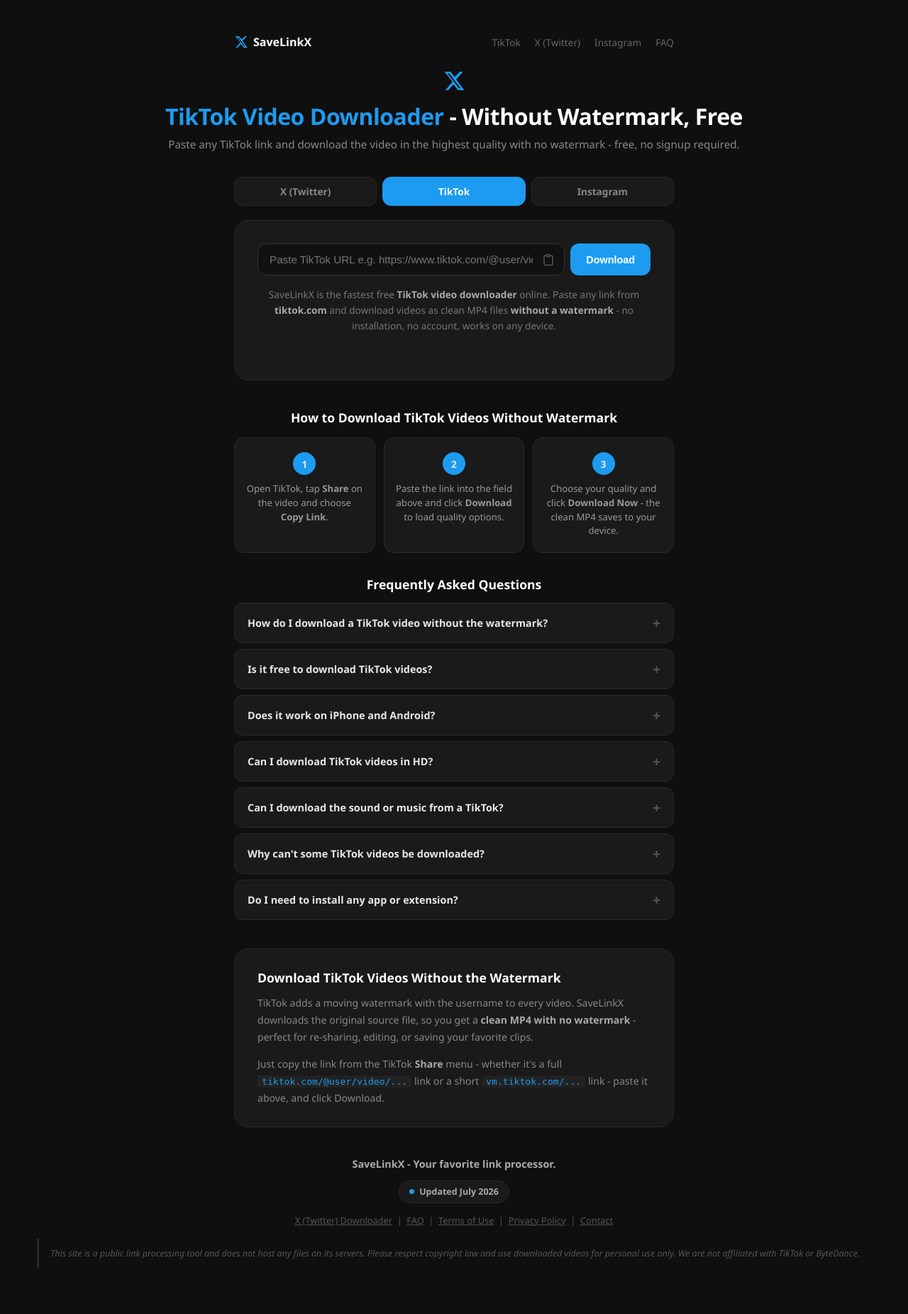
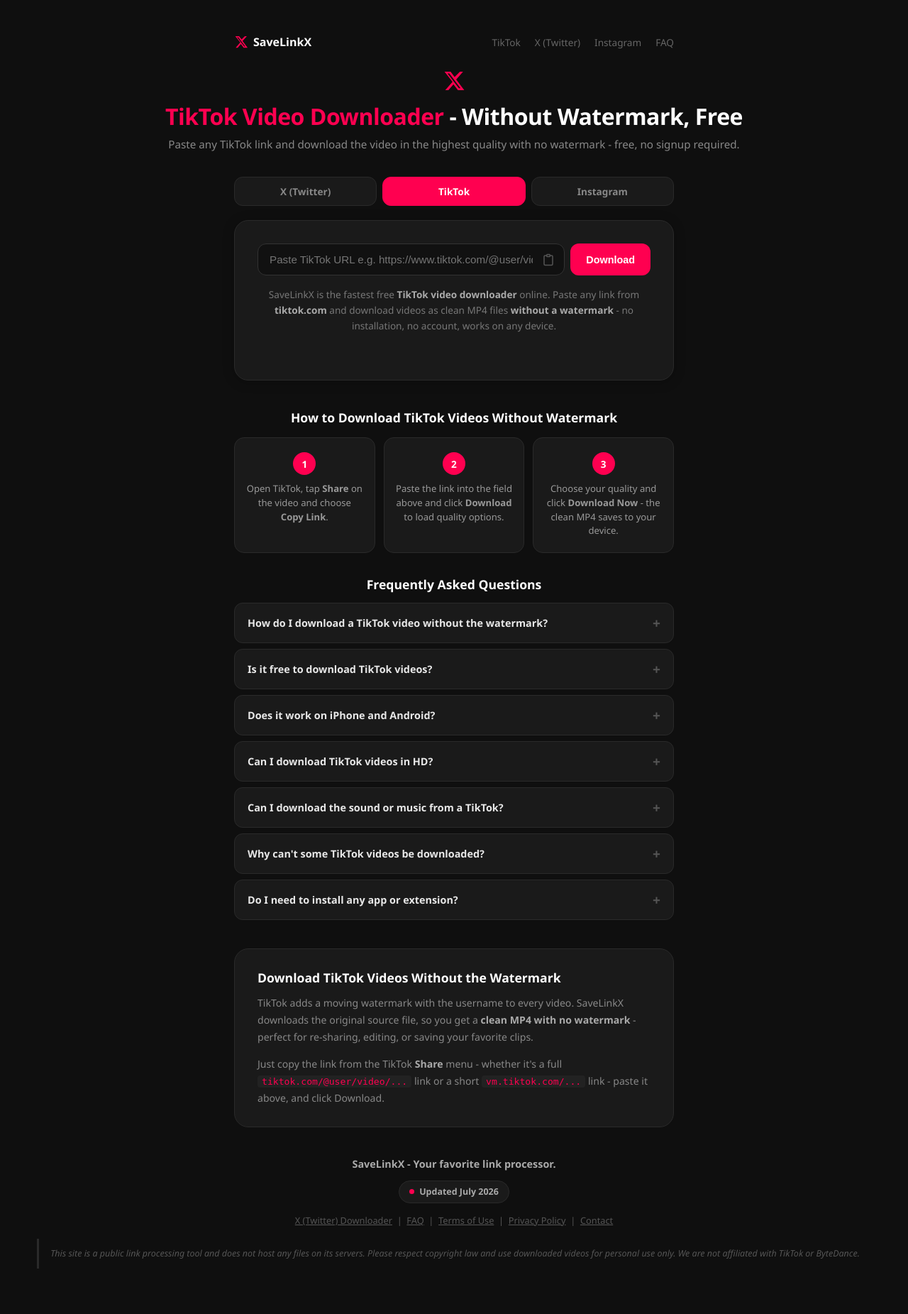
Before and after one commit to lars-rib/savelinkx, a Flask app: page /tiktok/ in a window 1280 px wide. Shown: the whole page at 71% size. Run offline with Flask 3, Linux system fonts and the light colour scheme; some libraries are stand-ins or nearby versions.

Commit message:
Visual design: per-platform accent colors + CSS enhancements

```diff
--- a/templates/base.html
+++ b/templates/base.html
@@ -7,26 +7,32 @@
   {% block head %}{% endblock %}
   <style>
     *, *::before, *::after { box-sizing: border-box; margin: 0; padding: 0; }
+
+    :root { --accent: #1d9bf0; --accent-hover: #1a8cd8; }
+    [data-platform="tiktok"]   { --accent: #ff0050; --accent-hover: #d90044; }
+    [data-platform="instagram"] { --accent: #E1306C; --accent-hover: #c7255a; }
+
     body { font-family: 'Segoe UI', system-ui, sans-serif; background: #0f0f0f; color: #e8e8e8; min-height: 100vh; display: flex; flex-direction: column; align-items: center; padding: 48px 16px 64px; }
     header { text-align: center; margin-bottom: 36px; }
     .logo { display: inline-flex; align-items: center; gap: 10px; margin-bottom: 12px; }
-    .logo svg { width: 32px; height: 32px; fill: #1d9bf0; }
+    .logo svg { width: 32px; height: 32px; fill: var(--accent); transition: transform 0.2s; }
+    .logo:hover svg { transform: scale(1.08); }
     header h1 { font-size: 2rem; font-weight: 800; color: #fff; letter-spacing: -0.5px; }
-    header h1 span { color: #1d9bf0; }
+    header h1 span { color: var(--accent); }
     header p { color: #888; margin-top: 8px; font-size: 0.95rem; }
-    .card { background: #1a1a1a; border: 1px solid #2a2a2a; border-radius: 20px; padding: 32px; width: 100%; max-width: 620px; }
+    .card { background: #1a1a1a; border: 1px solid #2a2a2a; border-radius: 20px; padding: 32px; width: 100%; max-width: 620px; box-shadow: 0 2px 16px rgba(0,0,0,0.25); }
     .input-row { display: flex; gap: 8px; }
     .input-wrap { position: relative; flex: 1; }
-    input[type="text"] { width: 100%; background: #111; border: 1.5px solid #333; border-radius: 12px; padding: 13px 44px 13px 16px; color: #e8e8e8; font-size: 0.95rem; outline: none; transition: border-color 0.2s; }
-    input[type="text"]:focus { border-color: #1d9bf0; }
+    input[type="text"] { width: 100%; background: #111; border: 1.5px solid #333; border-radius: 12px; padding: 13px 44px 13px 16px; color: #e8e8e8; font-size: 0.95rem; outline: none; transition: border-color 0.2s, box-shadow 0.2s; }
+    input[type="text"]:focus { border-color: var(--accent); box-shadow: 0 0 0 3px rgba(29,155,240,0.1); }
     #pasteBtn { position: absolute; right: 10px; top: 50%; transform: translateY(-50%); background: none; border: none; padding: 4px; cursor: pointer; color: #555; border-radius: 6px; transition: color 0.2s; font-size: 0; }
-    #pasteBtn:hover { color: #1d9bf0; }
+    #pasteBtn:hover { color: var(--accent); }
     #pasteBtn svg { width: 18px; height: 18px; }
-    button { cursor: pointer; border: none; border-radius: 12px; padding: 13px 22px; font-size: 0.9rem; font-weight: 700; transition: opacity 0.2s, background 0.2s, transform 0.1s; }
+    button { cursor: pointer; border: none; border-radius: 12px; padding: 13px 22px; font-size: 0.9rem; font-weight: 700; transition: opacity 0.2s, background 0.2s, transform 0.1s, box-shadow 0.2s; }
     button:active:not(:disabled) { transform: scale(0.97); }
     button:disabled { opacity: 0.4; cursor: not-allowed; }
-    #fetchBtn { background: #1d9bf0; color: #fff; white-space: nowrap; display: flex; align-items: center; gap: 6px; }
-    #fetchBtn:hover:not(:disabled) { background: #1a8cd8; }
+    #fetchBtn { background: var(--accent); color: #fff; white-space: nowrap; display: flex; align-items: center; gap: 6px; }
+    #fetchBtn:hover:not(:disabled) { background: var(--accent-hover); box-shadow: 0 4px 14px rgba(0,0,0,0.3); }
     .spinner { width: 16px; height: 16px; border: 2px solid rgba(255,255,255,0.3); border-top-color: #fff; border-radius: 50%; animation: spin 0.7s linear infinite; display: none; }
     @keyframes spin { to { transform: rotate(360deg); } }
     #status { margin-top: 14px; font-size: 0.85rem; text-align: center; min-height: 20px; display: flex; align-items: center; justify-content: center; gap: 8px; }
@@ -48,46 +54,49 @@
     .badge { background: #222; border: 1px solid #333; border-radius: 20px; padding: 3px 10px; font-size: 0.75rem; color: #aaa; }
     .format-section { margin-top: 20px; }
     .format-section label { font-size: 0.8rem; color: #777; display: block; margin-bottom: 8px; text-transform: uppercase; letter-spacing: 0.04em; }
-    select { width: 100%; background: #111; border: 1.5px solid #333; border-radius: 12px; padding: 12px 14px; color: #e8e8e8; font-size: 0.9rem; outline: none; cursor: pointer; }
-    select:focus { border-color: #1d9bf0; }
-    #downloadBtn { margin-top: 14px; width: 100%; background: #1d9bf0; color: #fff; padding: 15px; font-size: 1rem; display: flex; align-items: center; justify-content: center; gap: 8px; }
-    #downloadBtn:hover:not(:disabled) { background: #1a8cd8; }
+    select { width: 100%; background: #111; border: 1.5px solid #333; border-radius: 12px; padding: 12px 14px; color: #e8e8e8; font-size: 0.9rem; outline: none; cursor: pointer; transition: border-color 0.2s; }
+    select:focus { border-color: var(--accent); }
+    #downloadBtn { margin-top: 14px; width: 100%; background: var(--accent); color: #fff; padding: 15px; font-size: 1rem; display: flex; align-items: center; justify-content: center; gap: 8px; }
+    #downloadBtn:hover:not(:disabled) { background: var(--accent-hover); box-shadow: 0 4px 14px rgba(0,0,0,0.3); }
     #dlSpinner { width: 17px; height: 17px; border: 2px solid rgba(255,255,255,0.3); border-top-color: #fff; border-radius: 50%; animation: spin 0.7s linear infinite; display: none; }
     .how-to { margin-top: 40px; width: 100%; max-width: 620px; }
     .how-to h2 { font-size: 1.1rem; font-weight: 700; color: #fff; margin-bottom: 16px; text-align: center; }
     .steps { display: grid; grid-template-columns: repeat(3, 1fr); gap: 12px; }
-    .step { background: #1a1a1a; border: 1px solid #2a2a2a; border-radius: 14px; padding: 20px 16px; text-align: center; }
-    .step-num { width: 32px; height: 32px; background: #1d9bf0; border-radius: 50%; display: flex; align-items: center; justify-content: center; font-size: 0.85rem; font-weight: 700; margin: 0 auto 10px; }
+    .step { background: #1a1a1a; border: 1px solid #2a2a2a; border-radius: 14px; padding: 20px 16px; text-align: center; transition: border-color 0.2s, transform 0.15s; }
+    .step:hover { border-color: var(--accent); transform: translateY(-2px); }
+    .step-num { width: 32px; height: 32px; background: var(--accent); color: #fff; border-radius: 50%; display: flex; align-items: center; justify-content: center; font-size: 0.85rem; font-weight: 700; margin: 0 auto 10px; }
     .step p { font-size: 0.82rem; color: #999; line-height: 1.5; }
     .faq { margin-top: 32px; width: 100%; max-width: 620px; }
     .faq h2 { font-size: 1.1rem; font-weight: 700; color: #fff; margin-bottom: 14px; text-align: center; }
-    details { background: #1a1a1a; border: 1px solid #2a2a2a; border-radius: 12px; margin-bottom: 8px; overflow: hidden; }
+    details { background: #1a1a1a; border: 1px solid #2a2a2a; border-radius: 12px; margin-bottom: 8px; overflow: hidden; transition: border-color 0.2s; }
+    details:hover { border-color: #3a3a3a; }
+    details[open] { border-color: var(--accent); }
     summary { padding: 14px 18px; cursor: pointer; font-size: 0.9rem; font-weight: 600; list-style: none; display: flex; justify-content: space-between; align-items: center; user-select: none; }
     summary::-webkit-details-marker { display: none; }
     summary::after { content: '+'; color: #555; font-size: 1.2rem; transition: transform 0.2s; }
-    details[open] summary::after { transform: rotate(45deg); }
+    details[open] summary::after { transform: rotate(45deg); color: var(--accent); }
     details p { padding: 0 18px 14px; font-size: 0.85rem; color: #888; line-height: 1.6; }
     footer { margin-top: 40px; font-size: 0.75rem; color: #444; text-align: center; line-height: 1.6; }
     .topnav { width: 100%; max-width: 620px; display: flex; justify-content: space-between; align-items: center; padding: 0 0 28px; }
     .topnav-brand { font-size: 1rem; font-weight: 800; color: #fff; text-decoration: none; display: flex; align-items: center; gap: 7px; }
-    .topnav-brand svg { width: 20px; height: 20px; fill: #1d9bf0; }
+    .topnav-brand svg { width: 20px; height: 20px; fill: var(--accent); }
     .topnav-links { display: flex; gap: 20px; list-style: none; }
     .topnav-links a { color: #666; text-decoration: none; font-size: 0.85rem; transition: color 0.2s; }
-    .topnav-links a:hover { color: #1d9bf0; }
+    .topnav-links a:hover { color: var(--accent); }
     .tool-switch { width: 100%; max-width: 620px; display: flex; gap: 8px; margin-bottom: 20px; }
     .tool-switch a { flex: 1; text-align: center; padding: 10px; border-radius: 12px; text-decoration: none; font-size: 0.85rem; font-weight: 700; border: 1px solid #2a2a2a; color: #888; background: #1a1a1a; transition: all 0.2s; }
-    .tool-switch a:hover { color: #1d9bf0; border-color: #1d9bf0; }
-    .tool-switch a.active { background: #1d9bf0; color: #fff; border-color: #1d9bf0; }
+    .tool-switch a:hover { color: var(--accent); border-color: var(--accent); }
+    .tool-switch a.active { background: var(--accent); color: #fff; border-color: var(--accent); }
     .card-intro { font-size: 0.85rem; color: #777; line-height: 1.6; margin-top: 16px; text-align: center; }
     .seo-section { margin-top: 32px; width: 100%; max-width: 620px; }
     .seo-section > div { background: #1a1a1a; border: 1px solid #2a2a2a; border-radius: 20px; padding: 28px 32px; }
     .seo-section h2 { font-size: 1.1rem; font-weight: 700; color: #fff; margin-bottom: 12px; }
     .seo-section p { font-size: 0.88rem; color: #888; line-height: 1.7; }
     .seo-section p + p { margin-top: 14px; }
-    .seo-section code { background: #222; color: #1d9bf0; padding: 1px 6px; border-radius: 4px; font-size: 0.82rem; }
+    .seo-section code { background: #222; color: var(--accent); padding: 1px 6px; border-radius: 4px; font-size: 0.82rem; }
     .footer-tagline { font-size: 0.9rem; font-weight: 700; color: #aaa; margin-bottom: 12px; }
     .footer-updated { display: inline-flex; align-items: center; gap: 7px; background: #1a1a1a; border: 1px solid #2a2a2a; border-radius: 20px; padding: 5px 14px; font-size: 0.78rem; font-weight: 600; color: #aaa; margin-bottom: 14px; }
-    .footer-updated span { width: 7px; height: 7px; background: #1d9bf0; border-radius: 50%; flex-shrink: 0; }
+    .footer-updated span { width: 7px; height: 7px; background: var(--accent); border-radius: 50%; flex-shrink: 0; }
     .footer-links { font-size: 0.8rem; color: #555; margin-bottom: 16px; }
     .footer-links a { color: #555; text-decoration: underline; }
     .footer-disclaimer { border-left: 3px solid #2a2a2a; padding: 10px 16px; text-align: left; font-size: 0.78rem; color: #555; line-height: 1.7; font-style: italic; }
@@ -100,7 +109,7 @@
     }
   </style>
 </head>
-<body>
+<body {% block body_attrs %}{% endblock %}>
 
   <nav class="topnav" aria-label="{% block nav_aria %}Main navigation{% endblock %}">
     <a href="{% block brand_href %}/{% endblock %}" class="topnav-brand" aria-label="{% block brand_aria %}SaveLinkX home{% endblock %}">
--- a/templates/index_es.html
+++ b/templates/index_es.html
@@ -1,6 +1,7 @@
 {% extends "base.html" %}
 
 {% block lang %}es{% endblock %}
+{% block body_attrs %}data-platform="twitter"{% endblock %}
 
 {% block head %}
   <title>SaveLinkX | Descargar Videos de X (Twitter) Gratis Online</title>
--- a/templates/index_instagram.html
+++ b/templates/index_instagram.html
@@ -1,6 +1,7 @@
 {% extends "base.html" %}
 
 {% block lang %}en{% endblock %}
+{% block body_attrs %}data-platform="instagram"{% endblock %}
 
 {% block head %}
   <title>SaveLinkX | Instagram Video Downloader - Download Reels & Videos Free</title>
--- a/templates/index_instagram_es.html
+++ b/templates/index_instagram_es.html
@@ -1,6 +1,7 @@
 {% extends "base.html" %}
 
 {% block lang %}es{% endblock %}
+{% block body_attrs %}data-platform="instagram"{% endblock %}
 
 {% block head %}
   <title>SaveLinkX | Descargar Video de Instagram - Reels y Videos Gratis</title>
--- a/templates/index_instagram_pt.html
+++ b/templates/index_instagram_pt.html
@@ -1,6 +1,7 @@
 {% extends "base.html" %}
 
 {% block lang %}pt-BR{% endblock %}
+{% block body_attrs %}data-platform="instagram"{% endblock %}
 
 {% block head %}
   <title>SaveLinkX | Baixar Vídeo do Instagram - Reels e Vídeos Grátis</title>
--- a/templates/index_pt.html
+++ b/templates/index_pt.html
@@ -1,6 +1,7 @@
 {% extends "base.html" %}
 
 {% block lang %}pt-BR{% endblock %}
+{% block body_attrs %}data-platform="twitter"{% endblock %}
 
 {% block head %}
   <title>SaveLinkX | Baixar Vídeos do X (Twitter) Grátis Online</title>
--- a/templates/index_tiktok.html
+++ b/templates/index_tiktok.html
@@ -1,6 +1,7 @@
 {% extends "base.html" %}
 
 {% block lang %}en{% endblock %}
+{% block body_attrs %}data-platform="tiktok"{% endblock %}
 
 {% block head %}
   <title>SaveLinkX | TikTok Video Downloader - Download Without Watermark (Free)</title>
--- a/templates/index_tiktok_es.html
+++ b/templates/index_tiktok_es.html
@@ -1,6 +1,7 @@
 {% extends "base.html" %}
 
 {% block lang %}es{% endblock %}
+{% block body_attrs %}data-platform="tiktok"{% endblock %}
 
 {% block head %}
   <title>SaveLinkX | Descargar Video de TikTok Sin Marca de Agua (Gratis)</title>
--- a/templates/index_tiktok_pt.html
+++ b/templates/index_tiktok_pt.html
@@ -1,6 +1,7 @@
 {% extends "base.html" %}
 
 {% block lang %}pt-BR{% endblock %}
+{% block body_attrs %}data-platform="tiktok"{% endblock %}
 
 {% block head %}
   <title>SaveLinkX | Baixar Vídeo do TikTok Sem Marca D'água (Grátis)</title>
--- a/templates/termos.html
+++ b/templates/termos.html
@@ -15,13 +15,14 @@
   <meta name="twitter:card" content="summary" />
   <style>
     *, *::before, *::after { box-sizing: border-box; margin: 0; padding: 0; }
+    :root { --accent: #1d9bf0; --accent-hover: #1a8cd8; }
     body { font-family: 'Segoe UI', system-ui, sans-serif; background: #0f0f0f; color: #e8e8e8; min-height: 100vh; display: flex; flex-direction: column; align-items: center; padding: 48px 16px 64px; }
     .card { background: #1a1a1a; border: 1px solid #2a2a2a; border-radius: 20px; padding: 40px 36px; width: 100%; max-width: 620px; }
     h1 { font-size: 1.6rem; font-weight: 800; color: #fff; margin-bottom: 28px; }
-    h1 span { color: #1d9bf0; }
+    h1 span { color: var(--accent); }
     h2 { font-size: 1rem; font-weight: 700; color: #fff; margin: 24px 0 8px; }
     p { font-size: 0.9rem; color: #888; line-height: 1.75; }
-    .back { display: inline-flex; align-items: center; gap: 6px; margin-top: 32px; font-size: 0.88rem; color: #1d9bf0; text-decoration: none; font-weight: 600; }
+    .back { display: inline-flex; align-items: center; gap: 6px; margin-top: 32px; font-size: 0.88rem; color: var(--accent); text-decoration: none; font-weight: 600; }
     .back:hover { text-decoration: underline; }
   </style>
 </head>
```
Also changed, not shown: templates/contato.html (+4 -3 lines), templates/faq.html (+7 -6 lines), templates/index.html (+5 -4 lines), templates/privacidade.html (+6 -5 lines).
